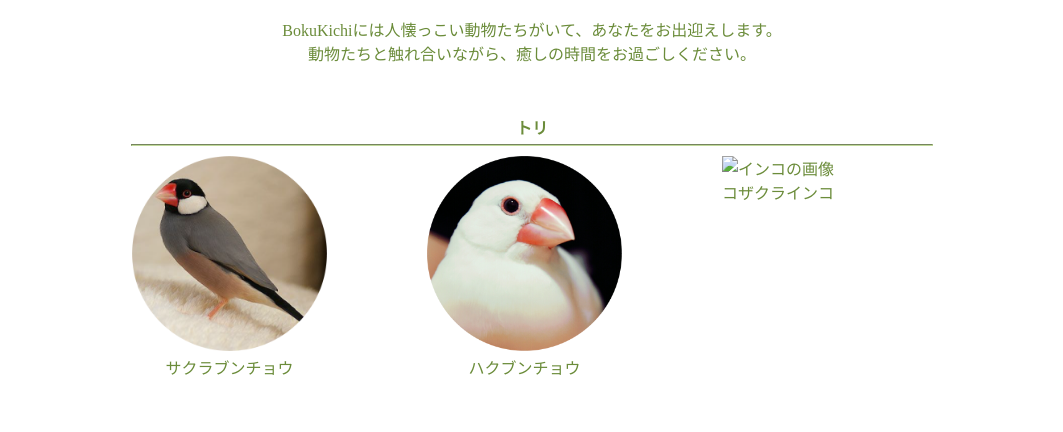
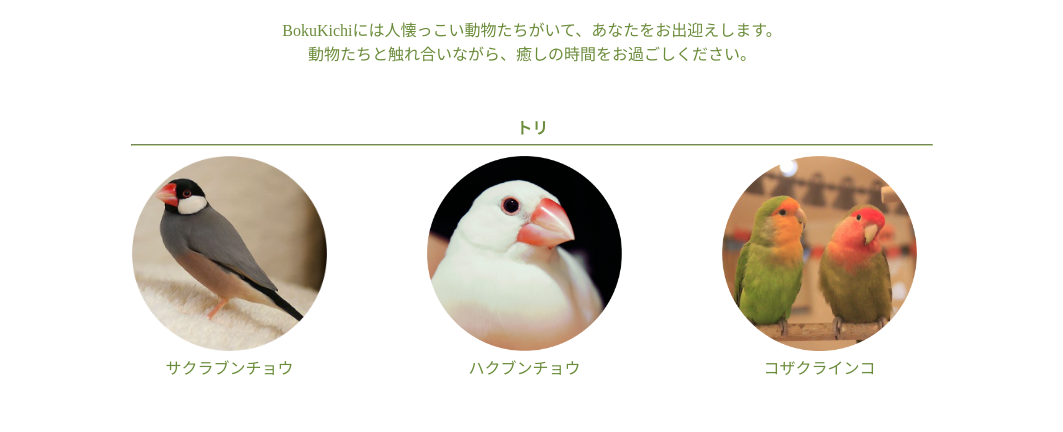
Before and after one commit to portfolio-bokukichi/msmokw, a plain HTML site: page familly.html in a window 1280 px wide. Shown: the part 538-970 px from the top of the page, without its empty margins (108-1171 px from the left). Drawn offline with Linux system fonts and the light colour scheme; files whose address does not match are found by name.

Commit message:
Update familly.html

```diff
--- a/familly.html
+++ b/familly.html
@@ -31,7 +31,7 @@
 					<ul class="clearfix">
 						<li><img src="https://github.com/portfolio-bokukichi/msmokw/blob/main/1000w/bun.png?raw=true" alt="サクラ文鳥の画像"><br>サクラブンチョウ</li>
 						<li><img src="https://github.com/portfolio-bokukichi/msmokw/blob/main/1000w/hakubun.png?raw=true" alt="白ブンチョウの画像"><br>ハクブンチョウ</li>
-						<li><img src="img/1000w/inko.png" alt="インコの画像"><br>コザクラインコ</li>
+						<li><img src="https://github.com/portfolio-bokukichi/msmokw/blob/main/1000w/inko.png?raw=true" alt="インコの画像"><br>コザクラインコ</li>
 					</ul>
 				</section>
 			</div>
```
